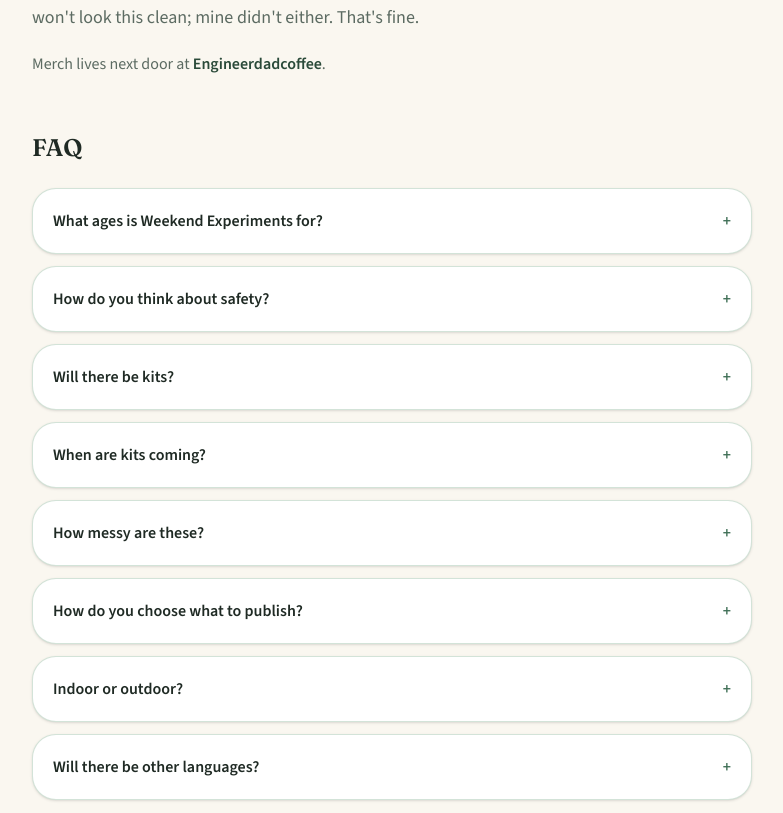
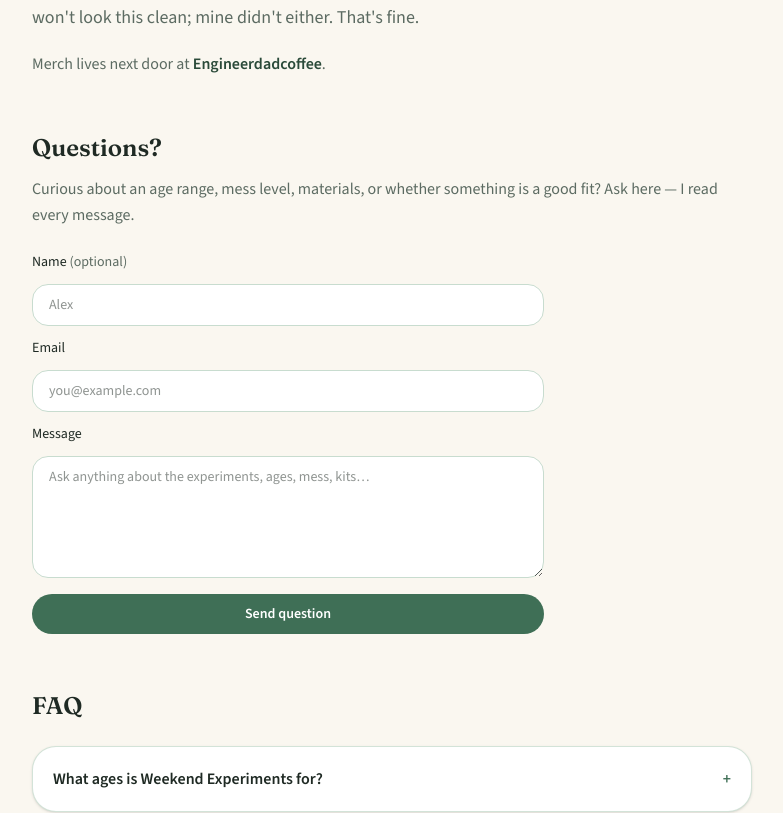
Before and after one commit to Nicolas-dovetta/little-lab-web, a Next.js app: page /about in a window 1280 px wide. Shown: the part 460-1273 px from the top of the page, without its empty margins (248-1031 px from the left). Built offline with nearby package versions, Linux system fonts and the light colour scheme; no server answers; the database is empty.

Commit message:
Add contact / ask-a-question form on About
Persist messages to contact_messages, optional Resend notify, footer link to /about#contact.

```diff
--- a/src/app/about/page.tsx
+++ b/src/app/about/page.tsx
@@ -1,3 +1,4 @@
+import { ContactForm } from "@/components/ContactForm";
 import { listFaqs } from "@/lib/experiments";
 
 export const metadata = {
@@ -43,6 +44,17 @@ export default async function AboutPage() {
         </p>
       </div>
 
+      <section id="contact" className="mt-14 scroll-mt-24">
+        <h2 className="font-display text-2xl font-semibold text-ink">Questions?</h2>
+        <p className="mt-3 text-base leading-relaxed text-ink-muted">
+          Curious about an age range, mess level, materials, or whether something is a good fit?
+          Ask here — I read every message.
+        </p>
+        <div className="mt-6">
+          <ContactForm source="about" />
+        </div>
+      </section>
+
       <h2 id="faq" className="mt-14 font-display text-2xl font-semibold text-ink">
         FAQ
       </h2>
--- /dev/null
+++ b/src/app/api/contact/route.ts
@@ -0,0 +1,91 @@
+import { NextResponse } from "next/server";
+import { getDb } from "@/db";
+import { contactMessages } from "@/db/schema";
+import { isValidEmail, normalizeEmail } from "@/lib/email";
+
+const MAX_MESSAGE_LEN = 2000;
+const MAX_NAME_LEN = 200;
+
+async function sendContactEmail(opts: {
+  name: string | null;
+  email: string;
+  message: string;
+  source: string;
+}) {
+  const apiKey = process.env.RESEND_API_KEY;
+  if (!apiKey) return;
+
+  const to = process.env.CONTACT_TO_EMAIL || "nicolas.dovetta@gmail.com";
+  const from = process.env.CONTACT_FROM_EMAIL || "onboarding@resend.dev";
+  const fromLabel = opts.name ? `${opts.name} via Weekend Experiments` : "Weekend Experiments contact";
+  const subject = opts.name
+    ? `Question from ${opts.name}`
+    : "New question from Weekend Experiments";
+
+  const text = [
+    opts.name ? `Name: ${opts.name}` : "Name: (not provided)",
+    `Email: ${opts.email}`,
+    `Source: ${opts.source}`,
+    "",
+    opts.message,
+  ].join("\n");
+
+  const res = await fetch("https://api.resend.com/emails", {
+    method: "POST",
+    headers: {
+      Authorization: `Bearer ${apiKey}`,
+      "Content-Type": "application/json",
+    },
+    body: JSON.stringify({
+      from: `${fromLabel} <${from}>`,
+      to: [to],
+      reply_to: opts.email,
+      subject,
+      text,
+    }),
+  });
+
+  if (!res.ok) {
+    const body = await res.text().catch(() => "");
+    console.error("contact email failed:", res.status, body.slice(0, 300));
+  }
+}
+
+export async function POST(request: Request) {
+  try {
+    const body = await request.json();
+    const email = typeof body.email === "string" ? normalizeEmail(body.email) : "";
+    const message =
+      typeof body.message === "string" ? body.message.trim().slice(0, MAX_MESSAGE_LEN) : "";
+    const name =
+      typeof body.name === "string" && body.name.trim()
+        ? body.name.trim().slice(0, MAX_NAME_LEN)
+        : null;
+    const source =
+      typeof body.source === "string" && body.source.trim() ? body.source.trim() : "about";
+
+    if (!isValidEmail(email)) {
+      return NextResponse.json({ error: "Please enter a valid email." }, { status: 400 });
+    }
+    if (!message) {
+      return NextResponse.json({ error: "Please enter a message." }, { status: 400 });
+    }
+
+    const db = getDb();
+    await db.insert(contactMessages).values({ name, email, message, source });
+
+    try {
+      await sendContactEmail({ name, email, message, source });
+    } catch (err) {
+      console.error(
+        "contact email error (message still saved):",
+        err instanceof Error ? err.message : "error",
+      );
+    }
+
+    return NextResponse.json({ ok: true, message: "Thanks — your question was sent." });
+  } catch (err) {
+    console.error("contact submit failed:", err instanceof Error ? err.message : "error");
+    return NextResponse.json({ error: "Could not send your question. Try again later." }, { status: 500 });
+  }
+}
--- /dev/null
+++ b/src/components/ContactForm.tsx
@@ -0,0 +1,95 @@
+"use client";
+
+import { FormEvent, useState } from "react";
+
+export function ContactForm({ source = "about" }: { source?: string }) {
+  const [name, setName] = useState("");
+  const [email, setEmail] = useState("");
+  const [message, setMessage] = useState("");
+  const [status, setStatus] = useState<"idle" | "loading" | "ok" | "error">("idle");
+  const [feedback, setFeedback] = useState("");
+
+  async function onSubmit(e: FormEvent) {
+    e.preventDefault();
+    setStatus("loading");
+    setFeedback("");
+    try {
+      const res = await fetch("/api/contact", {
+        method: "POST",
+        headers: { "Content-Type": "application/json" },
+        body: JSON.stringify({
+          name: name || undefined,
+          email,
+          message,
+          source,
+        }),
+      });
+      const data = await res.json();
+      if (!res.ok) {
+        setStatus("error");
+        setFeedback(data.error || "Something went wrong.");
+        return;
+      }
+      setStatus("ok");
+      setFeedback(data.message || "Thanks — your question was sent.");
+      setName("");
+      setEmail("");
+      setMessage("");
+    } catch {
+      setStatus("error");
+      setFeedback("Network error — try again in a moment.");
+    }
+  }
+
+  return (
+    <form onSubmit={onSubmit} className="flex w-full max-w-lg flex-col gap-3">
+      <label className="text-sm font-medium text-ink" htmlFor="contact-name">
+        Name <span className="font-normal text-ink-muted">(optional)</span>
+      </label>
+      <input
+        id="contact-name"
+        type="text"
+        value={name}
+        onChange={(e) => setName(e.target.value)}
+        placeholder="Alex"
+        maxLength={200}
+        className="rounded-2xl border border-sage-200 bg-white px-4 py-2.5 text-sm outline-none ring-sage-400 focus:ring-2"
+      />
+      <label className="text-sm font-medium text-ink" htmlFor="contact-email">
+        Email
+      </label>
+      <input
+        id="contact-email"
+        type="email"
+        required
+        value={email}
+        onChange={(e) => setEmail(e.target.value)}
+        placeholder="you@example.com"
+        className="rounded-2xl border border-sage-200 bg-white px-4 py-2.5 text-sm outline-none ring-sage-400 focus:ring-2"
+      />
+      <label className="text-sm font-medium text-ink" htmlFor="contact-message">
+        Message
+      </label>
+      <textarea
+        id="contact-message"
+        required
+        value={message}
+        onChange={(e) => setMessage(e.target.value)}
+        placeholder="Ask anything about the experiments, ages, mess, kits…"
+        maxLength={2000}
+        rows={5}
+        className="rounded-2xl border border-sage-200 bg-white px-4 py-2.5 text-sm outline-none ring-sage-400 focus:ring-2"
+      />
+      <button
+        type="submit"
+        disabled={status === "loading"}
+        className="mt-1 rounded-full bg-sage-600 px-5 py-2.5 text-sm font-semibold text-white transition hover:bg-sage-700 disabled:opacity-60"
+      >
+        {status === "loading" ? "Sending…" : "Send question"}
+      </button>
+      {feedback && (
+        <p className={`text-sm ${status === "ok" ? "text-sage-700" : "text-red-700"}`}>{feedback}</p>
+      )}
+    </form>
+  );
+}
--- a/src/components/Footer.tsx
+++ b/src/components/Footer.tsx
@@ -17,6 +17,9 @@ export function Footer() {
           </Link>
           <Link href="/about" className="text-ink-muted hover:text-ink">
             About
+          </Link>
+          <Link href="/about#contact" className="text-ink-muted hover:text-ink">
+            Ask a question
           </Link>
           <Link href="/#stay-in-touch" className="text-ink-muted hover:text-ink">
             Mailing list
--- a/src/db/schema.ts
+++ b/src/db/schema.ts
@@ -56,5 +56,15 @@ export const faqEntries = pgTable("faq_entries", {
   sortOrder: integer("sort_order").notNull().default(0),
 });
 
+export const contactMessages = pgTable("contact_messages", {
+  id: serial("id").primaryKey(),
+  name: text("name"),
+  email: text("email").notNull(),
+  message: text("message").notNull(),
+  source: text("source").notNull().default("about"),
+  createdAt: timestamp("created_at", { withTimezone: true }).notNull().defaultNow(),
+});
+
 export type Experiment = typeof experiments.$inferSelect;
 export type FaqEntry = typeof faqEntries.$inferSelect;
+export type ContactMessage = typeof contactMessages.$inferSelect;
```
Also changed, not shown: 1 other file (tests, documents, lock files or other folders).
